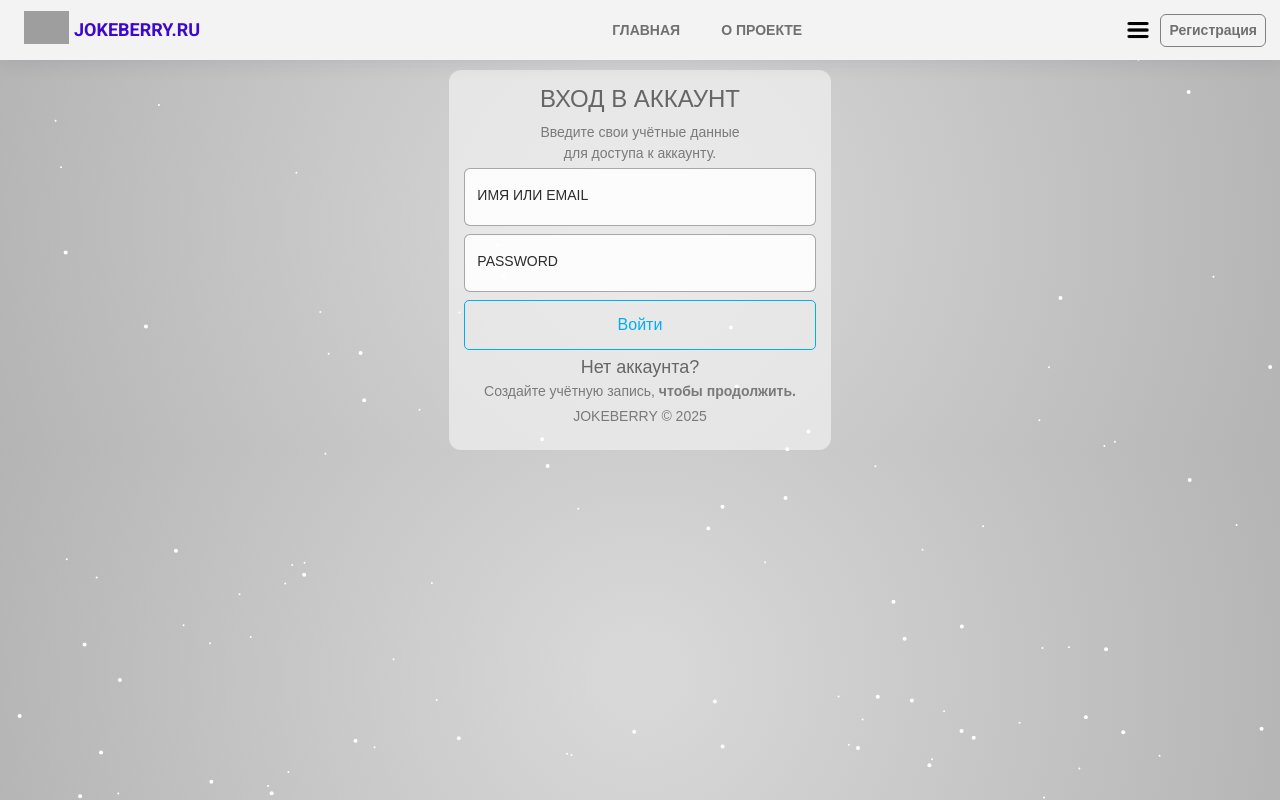
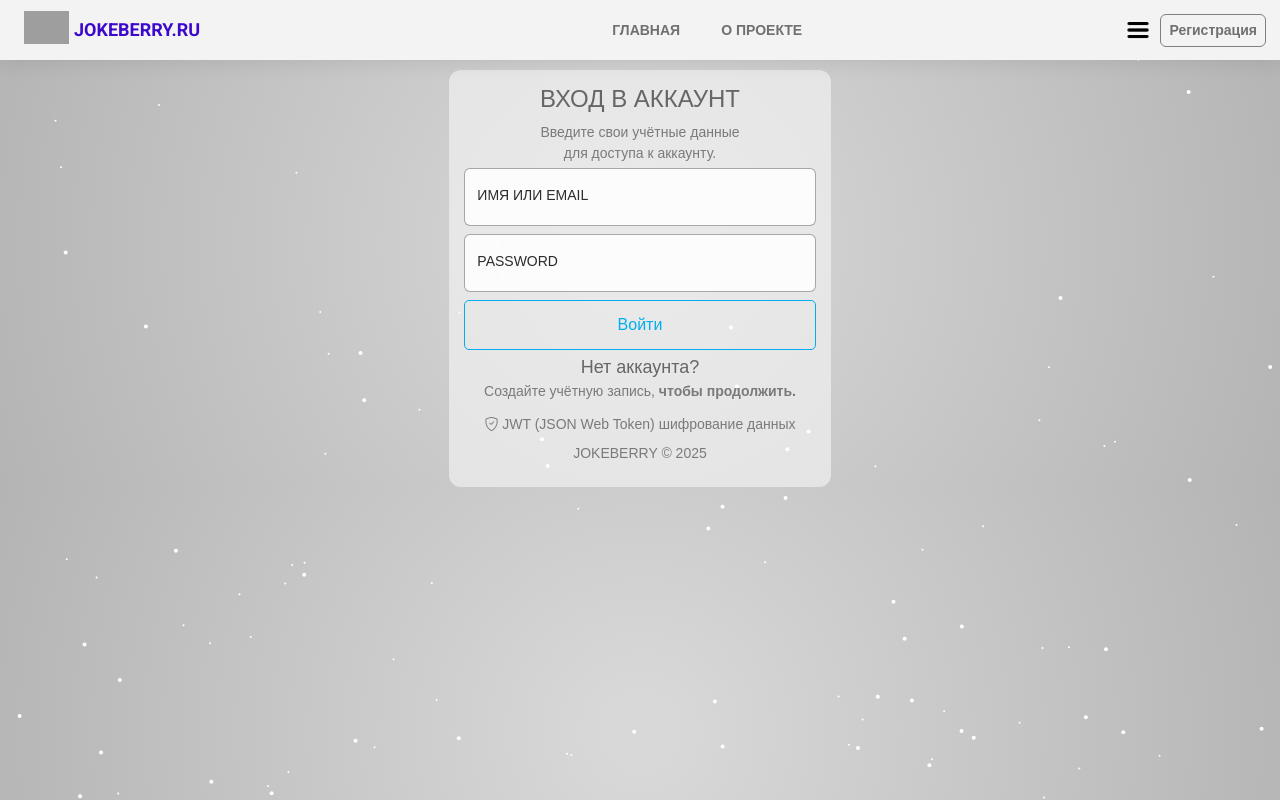
Before and after one commit to dankfedorov/Jokeberry-Frontend, a React app: page /login in a window 1280 px wide. Built offline with nearby package versions, Linux system fonts and the light colour scheme; grey boxes are pictures that could not be loaded.

Commit message:
add some text login

```diff
--- a/src/App.js
+++ b/src/App.js
@@ -51,7 +51,7 @@ const About = () => {
       <Header/>
       <AboutProject />
       <Footer />
-      <Smallfooter />
+
     </div>
   );
 };
--- a/src/pages/LoginPage.js
+++ b/src/pages/LoginPage.js
@@ -108,6 +108,8 @@ const MyForm = () => {
                 </a>
               </p>
 
+              <p className="small p-2"><i class="bi bi-shield-check"></i> JWT (JSON Web Token)
+                  шифрование данных</p>
             <p className="mt-0 mb-2 small">JOKEBERRY &copy; 2025</p>
             {/* <a className="btn card-block__btn-link" href="/admin">ДЕМО ВХОД</a> */}
           </div>
```
